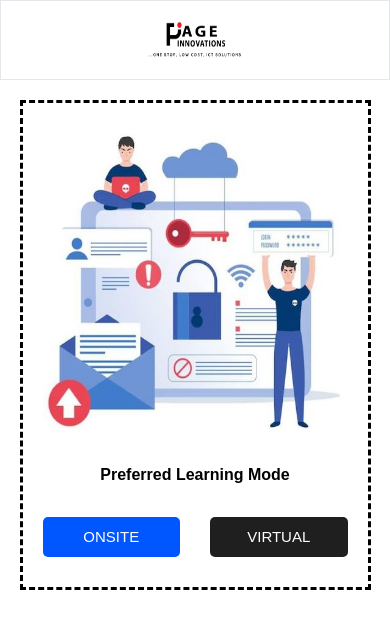
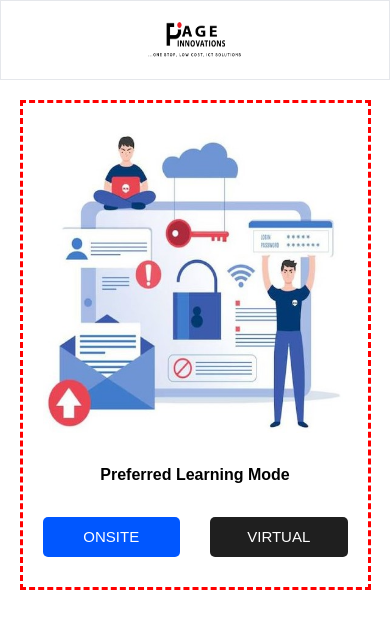
Before and after one commit to Cannyokpoto/new-voucher, a React (Vite) app: page / in a window 390 px wide. Shown: the top 628 px of the page. Built offline with nearby package versions, Linux system fonts and the light colour scheme.

Commit message:
added the 20% discount option

```diff
--- a/src/components/Discount/Discount.css
+++ b/src/components/Discount/Discount.css
@@ -1,7 +1,7 @@
 /* choice styles */
 @media (max-width: 500px){
     .discount{
-        border: dashed;
+        border: dashed red;
         display: flex;
         flex-direction: column;
         align-items: center;
```
